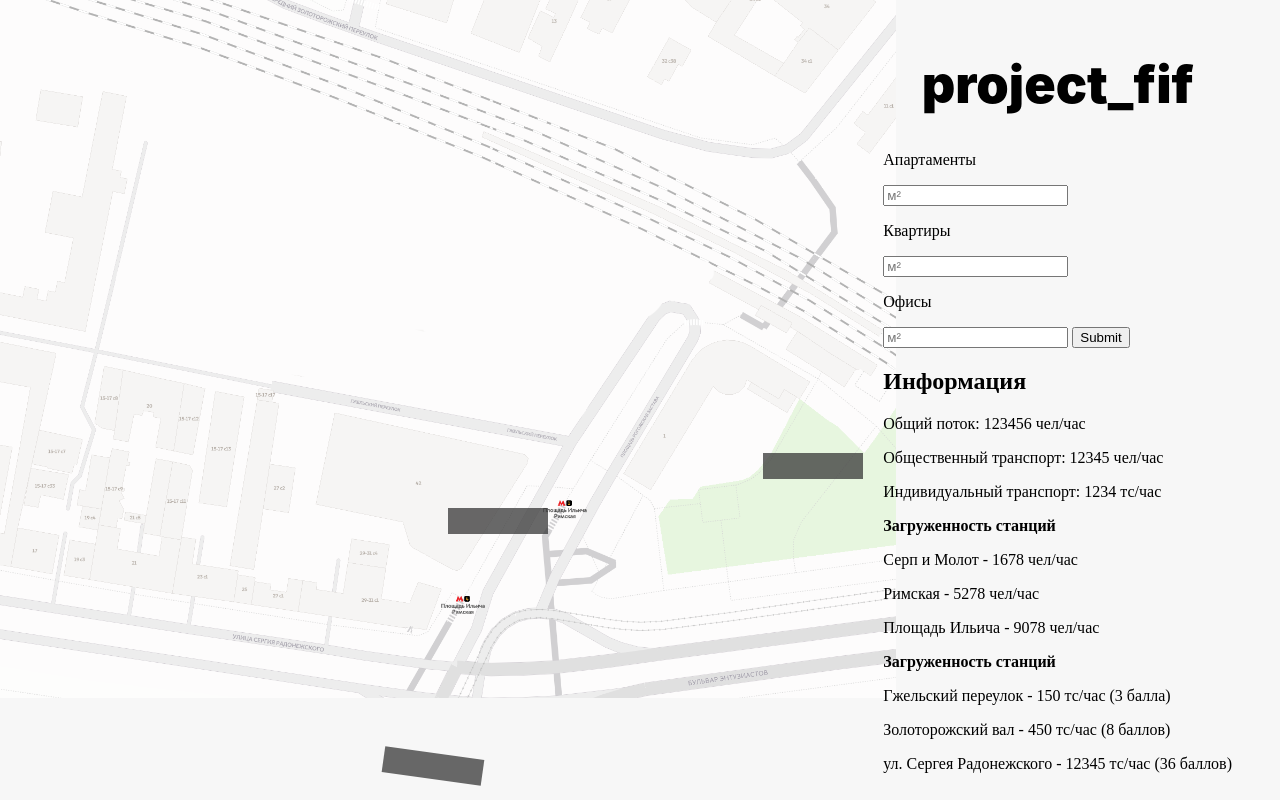
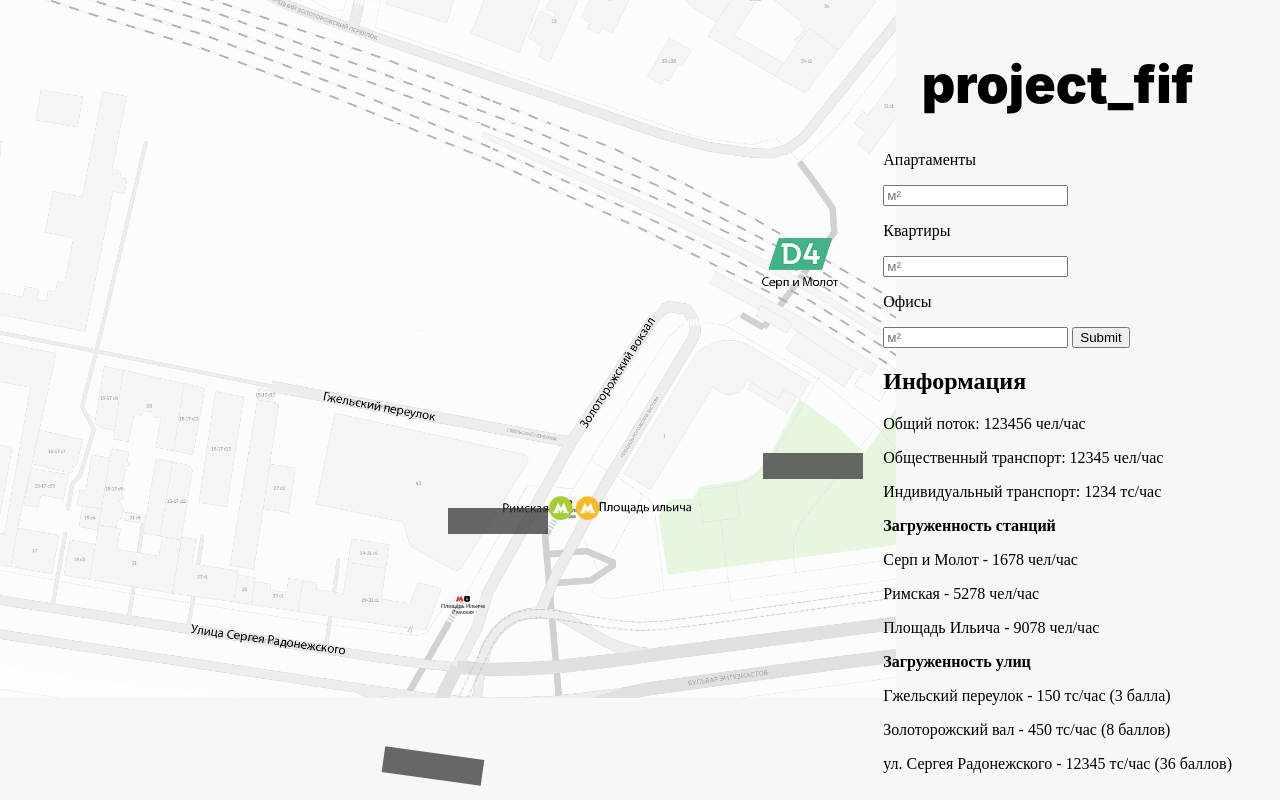
Before and after one commit to catvibriss/fif_issue, a Django app: page / in a window 1280 px wide. Run offline with Django 4.2, Linux system fonts and the light colour scheme.

Commit message:
interface upgrade

```diff
--- a/MosGorTrans/forecast/static/js/script.js
+++ b/MosGorTrans/forecast/static/js/script.js
@@ -1 +1 @@
-sdhncsdnvs
+s
--- a/MosGorTrans/forecast/static/styles/styles.css
+++ b/MosGorTrans/forecast/static/styles/styles.css
@@ -1,5 +1,5 @@
 body{
-    background-image: url('maphik.png');
+    background-image: url('maphin.png');
     background-repeat: no-repeat;
     background-size: 70%;
     background-color: #F7f7f7;
--- a/MosGorTrans/forecast/templates/forecast/index.html
+++ b/MosGorTrans/forecast/templates/forecast/index.html
@@ -31,7 +31,7 @@
 				<p>Серп и Молот - 1678 чел/час</p>
 				<p>Римская - 5278 чел/час</p>
 				<p>Площадь Ильича - 9078 чел/час</p>
-				<p><b>Загруженность станций</b></p>
+				<p><b>Загруженность улиц</b></p>
 				<p>Гжельский переулок - 150 тс/час (3 балла)</p>
 				<p>Золоторожский вал - 450 тс/час (8 баллов)</p>
 				<p>ул. Сергея Радонежского - 12345 тс/час (36 баллов)</p>
```
Also changed, not shown: MosGorTrans/forecast/static/styles/maphik.png (deleted), MosGorTrans/forecast/static/styles/maphin.png (added).
